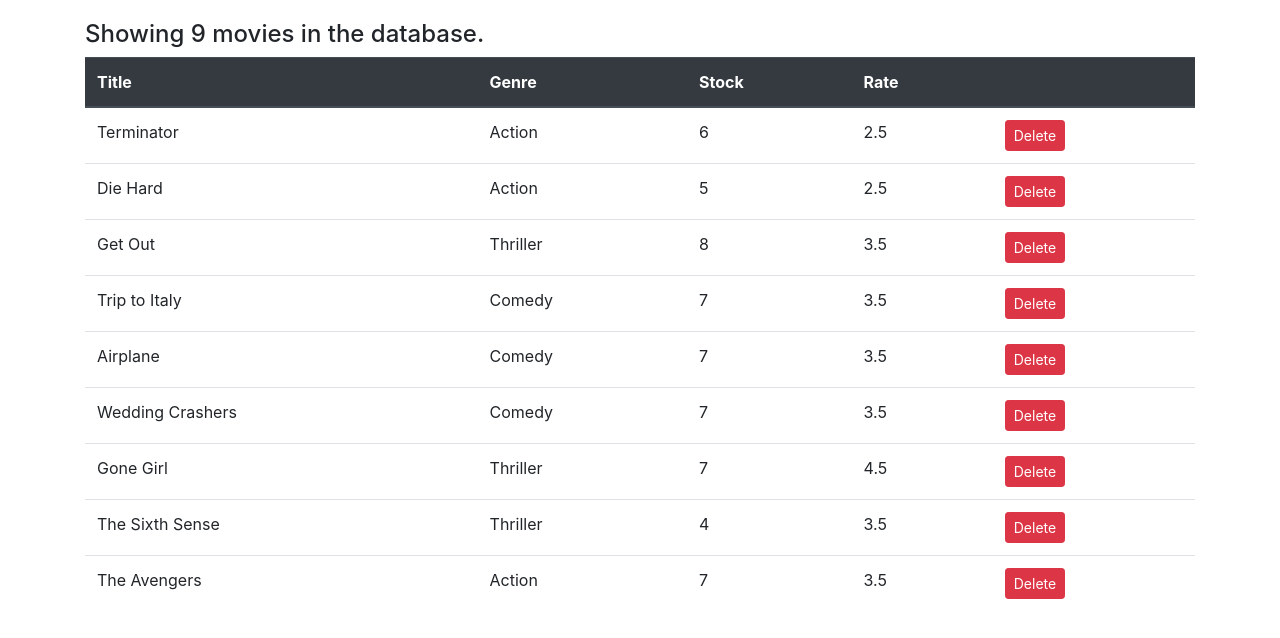
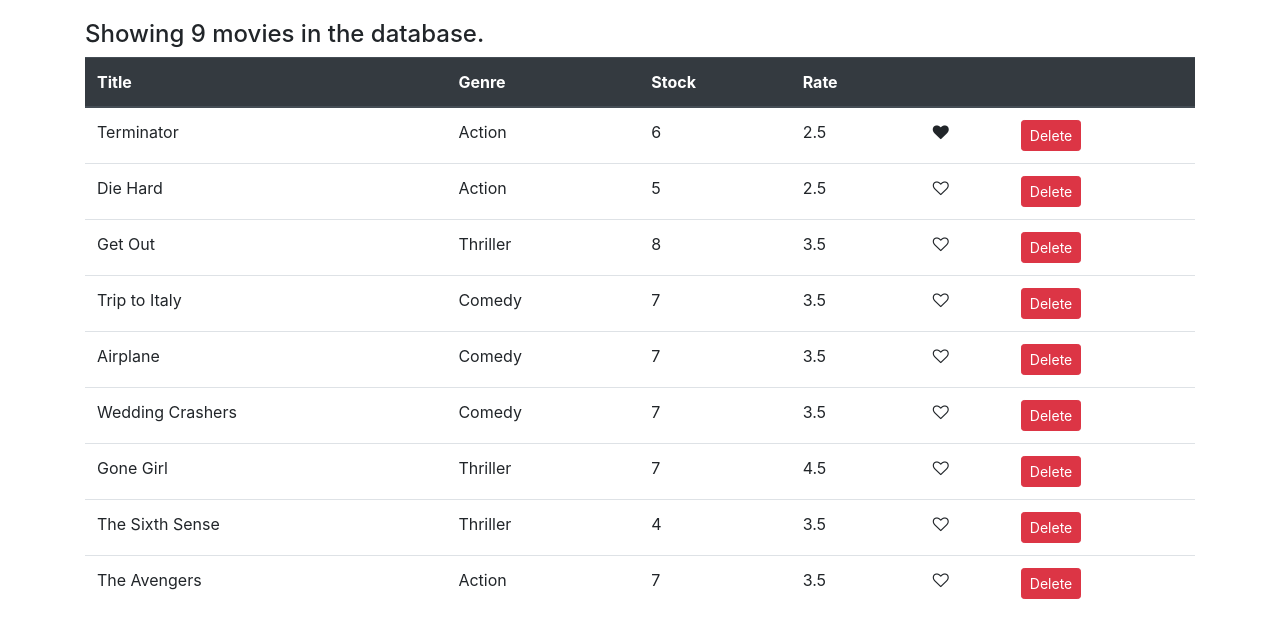
Before and after one commit to chinmaynavale/vidly, a React (Create React App) app: page / in a window 1280 px wide. Shown: the top 638 px of the page. Built offline with nearby package versions, Linux system fonts and the light colour scheme.

Commit message:
added liked or unliked feature to movies component and added like component

```diff
--- a/src/App.js
+++ b/src/App.js
@@ -1,6 +1,6 @@
 import React from 'react';
+import Movies from './components/Movies';
 import './App.css';
-import Movies from './components/Movies';
 
 function App() {
   return (
--- a/src/components/Movies.jsx
+++ b/src/components/Movies.jsx
@@ -1,9 +1,18 @@
 import React, { Component } from 'react';
 import { getMovies } from '../services/fakeMovieService';
+import Like from './common/like';
 
 class Movies extends Component {
   state = {
     movies: getMovies(),
+  };
+
+  handleLike = movie => {
+    const movies = [...this.state.movies];
+    const index = movies.indexOf(movie);
+    movies[index] = { ...movies[index] };
+    movies[index].liked = !movies[index].liked;
+    this.setState({ movies });
   };
 
   handleDelete = movie => {
@@ -28,7 +37,8 @@
               <th>Genre</th>
               <th>Stock</th>
               <th>Rate</th>
-              <th></th>
+              <th />
+              <th />
             </tr>
           </thead>
 
@@ -39,6 +49,12 @@
                 <td>{movie.genre.name}</td>
                 <td>{movie.numberInStock}</td>
                 <td>{movie.dailyRentalRate}</td>
+                <td>
+                  <Like
+                    liked={movie.liked}
+                    onClick={() => this.handleLike(movie)}
+                  />
+                </td>
                 <td>
                   <button
                     onClick={() => this.handleDelete(movie)}
--- /dev/null
+++ b/src/components/common/like.jsx
@@ -0,0 +1,15 @@
+import React from 'react';
+
+const Like = props => {
+  const classes = props.liked ? 'fa fa-heart' : 'fa fa-heart-o';
+  return (
+    <i
+      onClick={props.onClick}
+      style={{ cursor: 'pointer' }}
+      className={classes}
+      aria-hidden='true'
+    ></i>
+  );
+};
+
+export default Like;
--- a/src/index.js
+++ b/src/index.js
@@ -1,8 +1,8 @@
 import React from 'react';
 import ReactDOM from 'react-dom';
-import './index.css';
 import App from './App';
 import * as serviceWorker from './serviceWorker';
+import './index.css';
 import 'bootstrap/dist/css/bootstrap.css';
 import 'font-awesome/css/font-awesome.css';
 
--- a/src/services/fakeMovieService.js
+++ b/src/services/fakeMovieService.js
@@ -1,70 +1,71 @@
-import * as genresAPI from "./fakeGenreService";
+import * as genresAPI from './fakeGenreService';
 
 const movies = [
   {
-    _id: "5b21ca3eeb7f6fbccd471815",
-    title: "Terminator",
-    genre: { _id: "5b21ca3eeb7f6fbccd471818", name: "Action" },
+    _id: '5b21ca3eeb7f6fbccd471815',
+    title: 'Terminator',
+    genre: { _id: '5b21ca3eeb7f6fbccd471818', name: 'Action' },
     numberInStock: 6,
     dailyRentalRate: 2.5,
-    publishDate: "2018-01-03T19:04:28.809Z"
+    publishDate: '2018-01-03T19:04:28.809Z',
+    liked: true,
   },
   {
-    _id: "5b21ca3eeb7f6fbccd471816",
-    title: "Die Hard",
-    genre: { _id: "5b21ca3eeb7f6fbccd471818", name: "Action" },
+    _id: '5b21ca3eeb7f6fbccd471816',
+    title: 'Die Hard',
+    genre: { _id: '5b21ca3eeb7f6fbccd471818', name: 'Action' },
     numberInStock: 5,
-    dailyRentalRate: 2.5
+    dailyRentalRate: 2.5,
   },
   {
-    _id: "5b21ca3eeb7f6fbccd471817",
-    title: "Get Out",
-    genre: { _id: "5b21ca3eeb7f6fbccd471820", name: "Thriller" },
+    _id: '5b21ca3eeb7f6fbccd471817',
+    title: 'Get Out',
+    genre: { _id: '5b21ca3eeb7f6fbccd471820', name: 'Thriller' },
     numberInStock: 8,
-    dailyRentalRate: 3.5
+    dailyRentalRate: 3.5,
   },
   {
-    _id: "5b21ca3eeb7f6fbccd471819",
-    title: "Trip to Italy",
-    genre: { _id: "5b21ca3eeb7f6fbccd471814", name: "Comedy" },
+    _id: '5b21ca3eeb7f6fbccd471819',
+    title: 'Trip to Italy',
+    genre: { _id: '5b21ca3eeb7f6fbccd471814', name: 'Comedy' },
     numberInStock: 7,
-    dailyRentalRate: 3.5
+    dailyRentalRate: 3.5,
   },
   {
-    _id: "5b21ca3eeb7f6fbccd47181a",
-    title: "Airplane",
-    genre: { _id: "5b21ca3eeb7f6fbccd471814", name: "Comedy" },
+    _id: '5b21ca3eeb7f6fbccd47181a',
+    title: 'Airplane',
+    genre: { _id: '5b21ca3eeb7f6fbccd471814', name: 'Comedy' },
     numberInStock: 7,
-    dailyRentalRate: 3.5
+    dailyRentalRate: 3.5,
   },
   {
-    _id: "5b21ca3eeb7f6fbccd47181b",
-    title: "Wedding Crashers",
-    genre: { _id: "5b21ca3eeb7f6fbccd471814", name: "Comedy" },
+    _id: '5b21ca3eeb7f6fbccd47181b',
+    title: 'Wedding Crashers',
+    genre: { _id: '5b21ca3eeb7f6fbccd471814', name: 'Comedy' },
     numberInStock: 7,
-    dailyRentalRate: 3.5
+    dailyRentalRate: 3.5,
   },
   {
-    _id: "5b21ca3eeb7f6fbccd47181e",
-    title: "Gone Girl",
-    genre: { _id: "5b21ca3eeb7f6fbccd471820", name: "Thriller" },
+    _id: '5b21ca3eeb7f6fbccd47181e',
+    title: 'Gone Girl',
+    genre: { _id: '5b21ca3eeb7f6fbccd471820', name: 'Thriller' },
     numberInStock: 7,
-    dailyRentalRate: 4.5
+    dailyRentalRate: 4.5,
   },
   {
-    _id: "5b21ca3eeb7f6fbccd47181f",
-    title: "The Sixth Sense",
-    genre: { _id: "5b21ca3eeb7f6fbccd471820", name: "Thriller" },
+    _id: '5b21ca3eeb7f6fbccd47181f',
+    title: 'The Sixth Sense',
+    genre: { _id: '5b21ca3eeb7f6fbccd471820', name: 'Thriller' },
     numberInStock: 4,
-    dailyRentalRate: 3.5
+    dailyRentalRate: 3.5,
   },
   {
-    _id: "5b21ca3eeb7f6fbccd471821",
-    title: "The Avengers",
-    genre: { _id: "5b21ca3eeb7f6fbccd471818", name: "Action" },
+    _id: '5b21ca3eeb7f6fbccd471821',
+    title: 'The Avengers',
+    genre: { _id: '5b21ca3eeb7f6fbccd471818', name: 'Action' },
     numberInStock: 7,
-    dailyRentalRate: 3.5
-  }
+    dailyRentalRate: 3.5,
+  },
 ];
 
 export function getMovies() {
```
